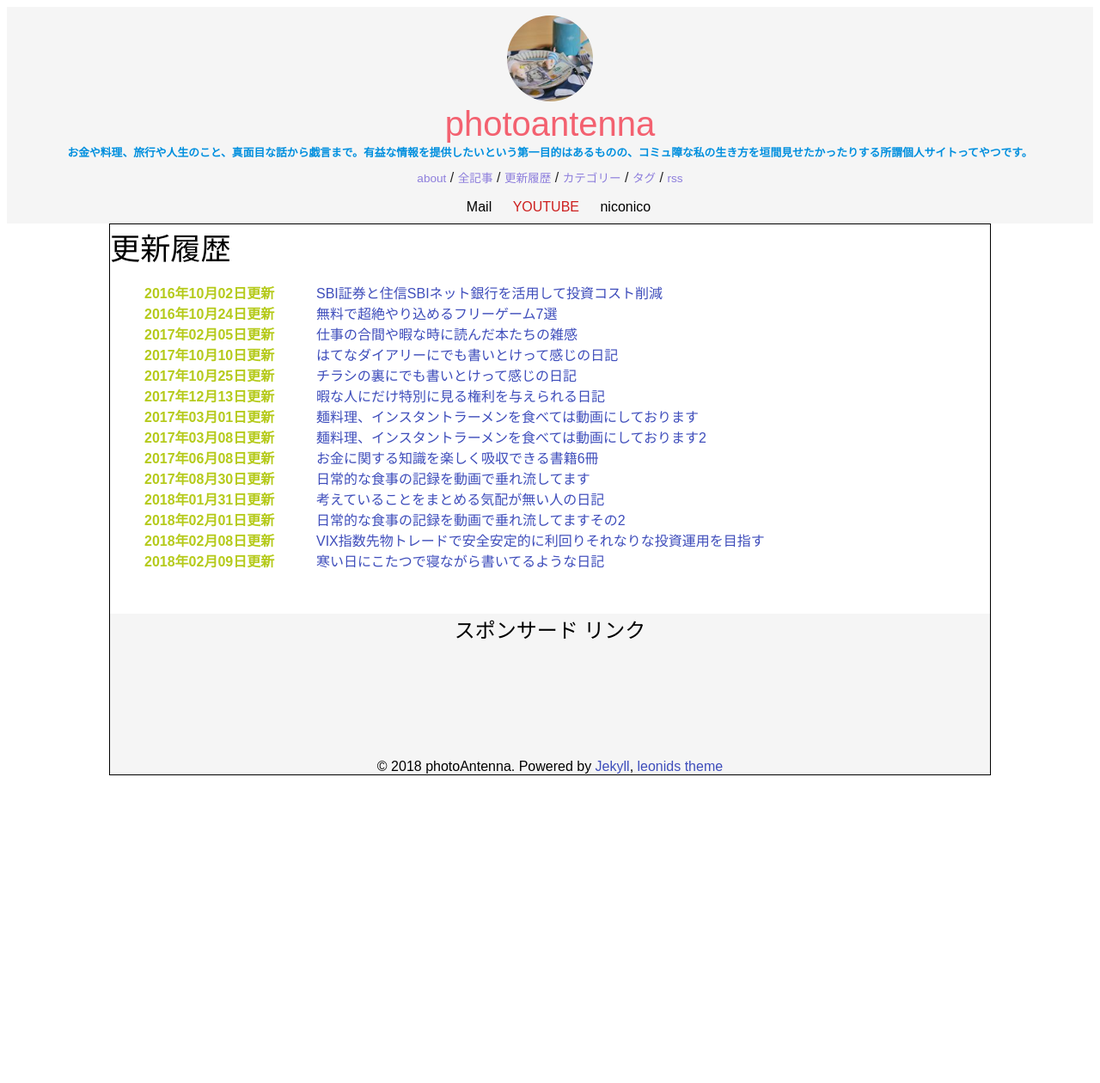
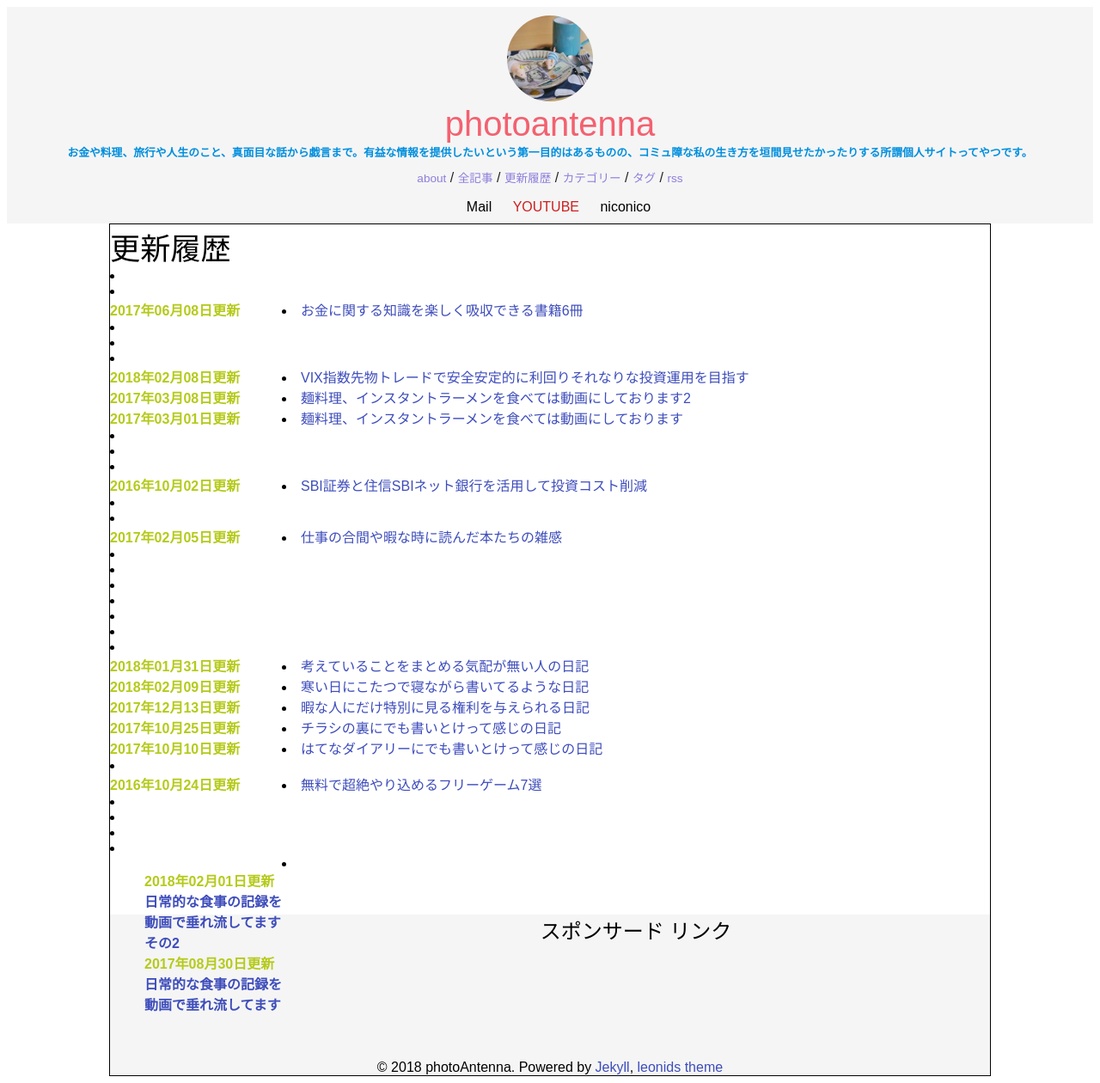
Before and after one commit to photoantenna/photoantenna.github.io, a Jekyll site: the page built from update.html, in a window 1280 px wide. Shown: the whole page at 86% size. Built offline with Jekyll 4.4.1, drawn with Linux system fonts in a browser that asks for light colours; before the commit the page ends 910 px from its top, so only the background shows below that.

Commit message:
Update update.html

```diff
--- a/update.html
+++ b/update.html
@@ -6,7 +6,7 @@
 
 <div class="archive">
   <div class="timeline" id="timeline">
-    {% assign updated = (site.posts | sort: 'update') %}
+    {% assign updated = (site.posts | sort: 'excerpt') %}
     {% for post in updated %}
     {% unless post.next %}
 
```
